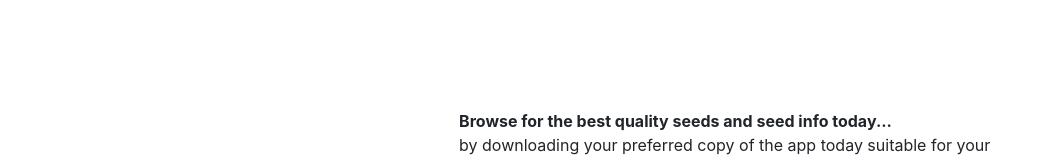
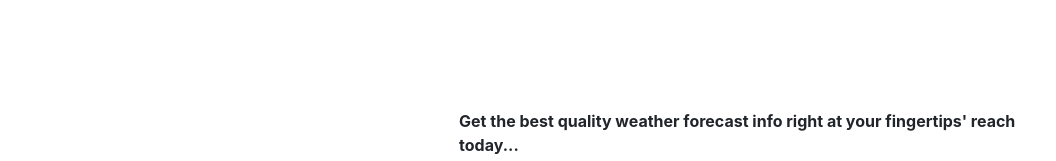
Before and after one commit to bshongwe/Nestec_farm-app-landing-page, a website with bundled scripts: page index.html in a window 1280 px wide. Shown: the part 5877-6038 px from the top of the page, without its empty margins (223-1279 px from the left). Built offline with nearby package versions, Linux system fonts and the light colour scheme; files whose address does not match are found by name.

Commit message:
Task 2: weather 90% complete - fix links - session 2

```diff
--- a/index.html
+++ b/index.html
@@ -491,8 +491,8 @@
                  <p>
                    <br></br>
                    <br></br>
-                   <strong>Browse for the best quality seeds and seed info
-                   today...</strong></br>
+                   <strong>Get the best quality weather forecast info right at
+                   your fingertips' reach today...</strong></br>
                    by downloading your preferred copy of the app today suitable
                    for your preferred device from these platforms:</br>
                    <img src="public/img/google-play.png" alt="welcome_PNG" style="width: 20%" height="auto">
@@ -520,6 +520,7 @@
                   behind its inception.</p>
                </div>
                <div class="col-sm-5 col-lg-5 col-md-5">
+                 <br></br>
                  <img src="public/img/landing.png" alt="welcome_GIF" style="width: 75%" height="auto">
                </div>
 
```
